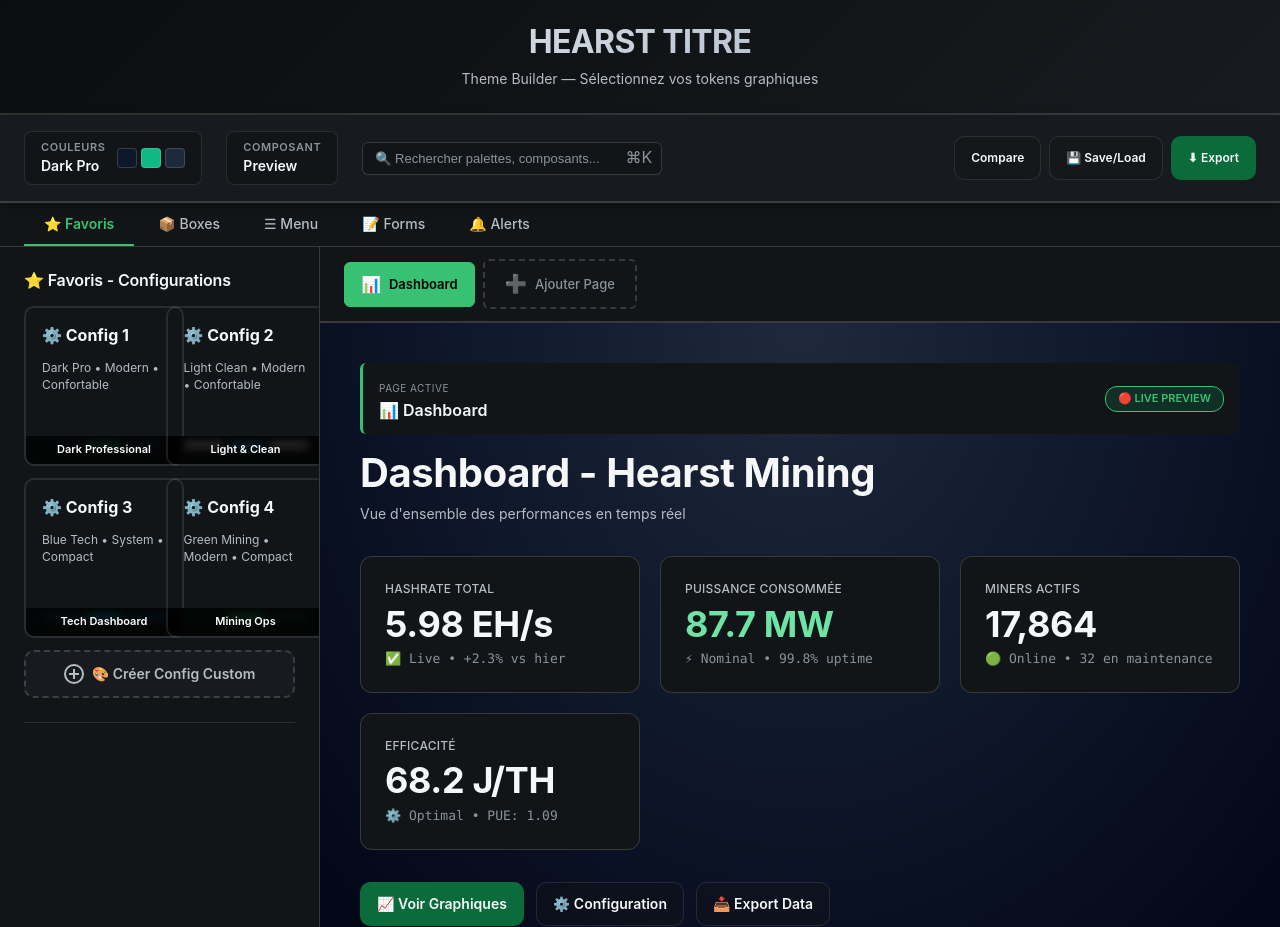
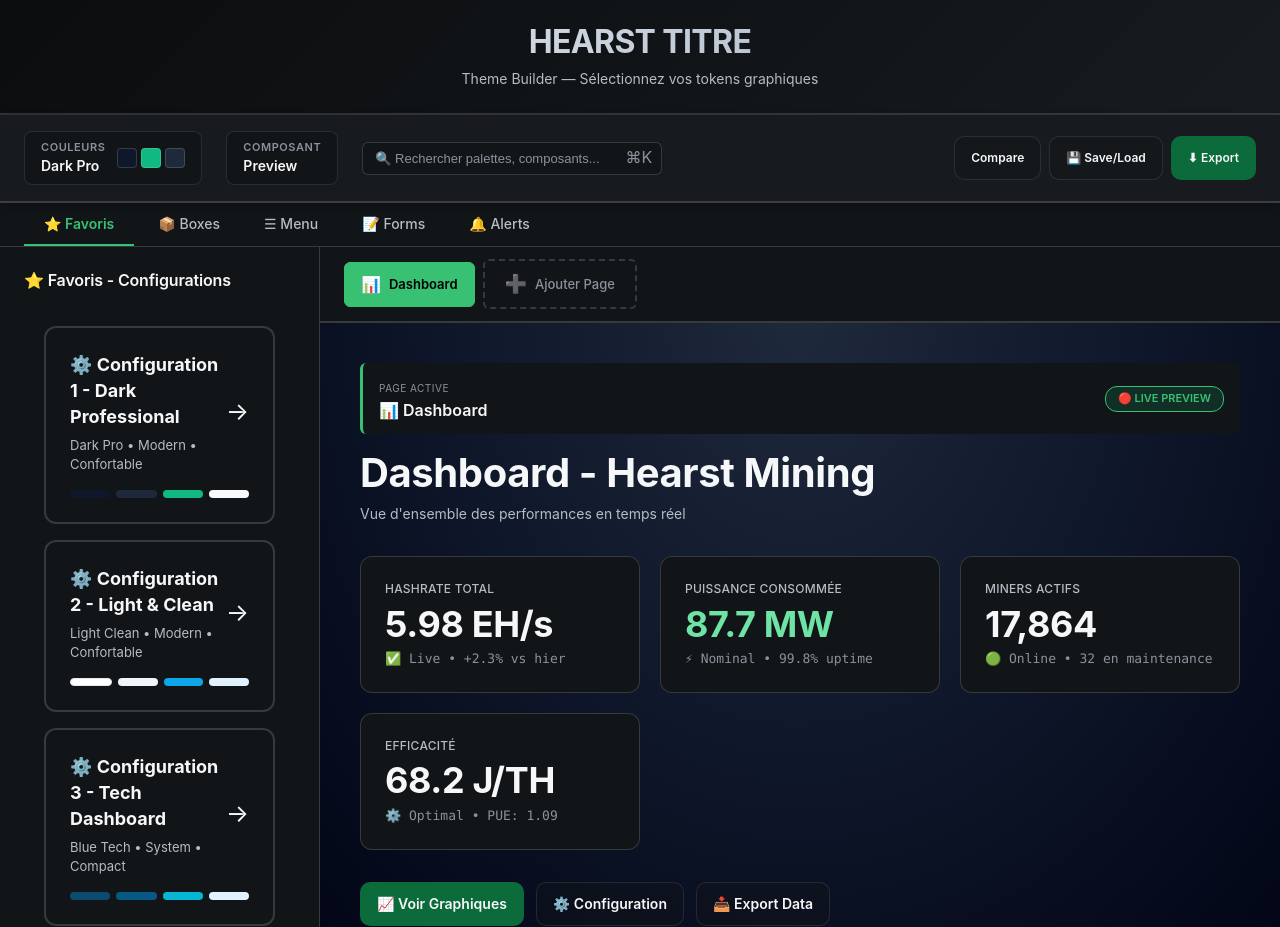
Before and after one commit to adrien-debug/Charte-Graphique-, a plain HTML site: page index.html in a window 1280 px wide. Drawn offline with Linux system fonts and the light colour scheme.

Commit message:
refactor: Full width vertical layout for config cards
✅ Config 1, 2, 3, 4 en disposition verticale
✅ Chaque config prend 100% de largeur
✅ Empilées les unes sous les autres
✅ Hover effects améliorés (translateY + shadow)
✅ Flèche → pour indiquer l'action
✅ Color preview bars en dessous de chaque config

Prêt pour CSS custom Config 1

```diff
--- a/index.html
+++ b/index.html
@@ -737,70 +737,109 @@
           <h2 class="token-section__title">⭐ Favoris - Configurations</h2>
         </div>
 
-        <div class="palette-grid">
+        <!-- Full Width Config Cards -->
+        <div style="display: flex; flex-direction: column; gap: 16px; padding: 20px;">
+
           <!-- Configuration 1: Dark Pro + Modern + Confortable -->
-          <div class="palette-card" onclick="applyConfigPreset('config1')" style="min-height: 160px;">
-            <div style="padding: 16px; height: 100%; display: flex; flex-direction: column; justify-content: space-between;">
+          <div onclick="applyConfigPreset('config1')" style="
+            width: 100%;
+            padding: 24px;
+            background: var(--ds-bg-surface-1);
+            border: 2px solid var(--ds-border-default);
+            border-radius: 12px;
+            cursor: pointer;
+            transition: all 0.3s ease;
+          " onmouseover="this.style.borderColor='var(--ds-green-400)'; this.style.transform='translateY(-2px)'; this.style.boxShadow='0 8px 24px rgba(16, 185, 129, 0.2)'" onmouseout="this.style.borderColor='var(--ds-border-default)'; this.style.transform='translateY(0)'; this.style.boxShadow='none'">
+            <div style="display: flex; align-items: center; justify-content: space-between; margin-bottom: 16px;">
               <div>
-                <div style="font-weight: 700; font-size: 16px; color: var(--ds-text-primary); margin-bottom: 12px;">⚙️ Config 1</div>
-                <div style="font-size: 12px; color: var(--ds-text-secondary); margin-bottom: 12px;">Dark Pro • Modern • Confortable</div>
-              </div>
-              <div style="display: flex; gap: 4px; margin-top: 8px;">
-                <div style="width: 100%; height: 6px; background: #0f172a; border-radius: 3px;"></div>
-                <div style="width: 100%; height: 6px; background: #10b981; border-radius: 3px;"></div>
-                <div style="width: 100%; height: 6px; background: #1e293b; border-radius: 3px;"></div>
-              </div>
-            </div>
-            <div class="palette-card__name">Dark Professional</div>
+                <div style="font-weight: 700; font-size: 18px; color: var(--ds-text-primary); margin-bottom: 6px;">⚙️ Configuration 1 - Dark Professional</div>
+                <div style="font-size: 13px; color: var(--ds-text-secondary);">Dark Pro • Modern • Confortable</div>
+              </div>
+              <div style="font-size: 24px;">→</div>
+            </div>
+            <div style="display: flex; gap: 6px; margin-top: 12px;">
+              <div style="flex: 1; height: 8px; background: #0f172a; border-radius: 4px;"></div>
+              <div style="flex: 1; height: 8px; background: #1e293b; border-radius: 4px;"></div>
+              <div style="flex: 1; height: 8px; background: #10b981; border-radius: 4px;"></div>
+              <div style="flex: 1; height: 8px; background: #f8fafc; border-radius: 4px;"></div>
+            </div>
           </div>
 
           <!-- Configuration 2: Light Clean + Modern + Confortable -->
-          <div class="palette-card" onclick="applyConfigPreset('config2')" style="min-height: 160px;">
-            <div style="padding: 16px; height: 100%; display: flex; flex-direction: column; justify-content: space-between;">
+          <div onclick="applyConfigPreset('config2')" style="
+            width: 100%;
+            padding: 24px;
+            background: var(--ds-bg-surface-1);
+            border: 2px solid var(--ds-border-default);
+            border-radius: 12px;
+            cursor: pointer;
+            transition: all 0.3s ease;
+          " onmouseover="this.style.borderColor='var(--ds-green-400)'; this.style.transform='translateY(-2px)'; this.style.boxShadow='0 8px 24px rgba(16, 185, 129, 0.2)'" onmouseout="this.style.borderColor='var(--ds-border-default)'; this.style.transform='translateY(0)'; this.style.boxShadow='none'">
+            <div style="display: flex; align-items: center; justify-content: space-between; margin-bottom: 16px;">
               <div>
-                <div style="font-weight: 700; font-size: 16px; color: var(--ds-text-primary); margin-bottom: 12px;">⚙️ Config 2</div>
-                <div style="font-size: 12px; color: var(--ds-text-secondary); margin-bottom: 12px;">Light Clean • Modern • Confortable</div>
-              </div>
-              <div style="display: flex; gap: 4px; margin-top: 8px;">
-                <div style="width: 100%; height: 6px; background: #ffffff; border: 1px solid #e2e8f0; border-radius: 3px;"></div>
-                <div style="width: 100%; height: 6px; background: #0ea5e9; border-radius: 3px;"></div>
-                <div style="width: 100%; height: 6px; background: #f1f5f9; border-radius: 3px;"></div>
-              </div>
-            </div>
-            <div class="palette-card__name">Light & Clean</div>
+                <div style="font-weight: 700; font-size: 18px; color: var(--ds-text-primary); margin-bottom: 6px;">⚙️ Configuration 2 - Light & Clean</div>
+                <div style="font-size: 13px; color: var(--ds-text-secondary);">Light Clean • Modern • Confortable</div>
+              </div>
+              <div style="font-size: 24px;">→</div>
+            </div>
+            <div style="display: flex; gap: 6px; margin-top: 12px;">
+              <div style="flex: 1; height: 8px; background: #ffffff; border: 1px solid #e2e8f0; border-radius: 4px;"></div>
+              <div style="flex: 1; height: 8px; background: #f1f5f9; border-radius: 4px;"></div>
+              <div style="flex: 1; height: 8px; background: #0ea5e9; border-radius: 4px;"></div>
+              <div style="flex: 1; height: 8px; background: #e0f2fe; border-radius: 4px;"></div>
+            </div>
           </div>
 
           <!-- Configuration 3: Blue Tech + System + Compact -->
-          <div class="palette-card" onclick="applyConfigPreset('config3')" style="min-height: 160px;">
-            <div style="padding: 16px; height: 100%; display: flex; flex-direction: column; justify-content: space-between;">
+          <div onclick="applyConfigPreset('config3')" style="
+            width: 100%;
+            padding: 24px;
+            background: var(--ds-bg-surface-1);
+            border: 2px solid var(--ds-border-default);
+            border-radius: 12px;
+            cursor: pointer;
+            transition: all 0.3s ease;
+          " onmouseover="this.style.borderColor='var(--ds-green-400)'; this.style.transform='translateY(-2px)'; this.style.boxShadow='0 8px 24px rgba(16, 185, 129, 0.2)'" onmouseout="this.style.borderColor='var(--ds-border-default)'; this.style.transform='translateY(0)'; this.style.boxShadow='none'">
+            <div style="display: flex; align-items: center; justify-content: space-between; margin-bottom: 16px;">
               <div>
-                <div style="font-weight: 700; font-size: 16px; color: var(--ds-text-primary); margin-bottom: 12px;">⚙️ Config 3</div>
-                <div style="font-size: 12px; color: var(--ds-text-secondary); margin-bottom: 12px;">Blue Tech • System • Compact</div>
-              </div>
-              <div style="display: flex; gap: 4px; margin-top: 8px;">
-                <div style="width: 100%; height: 6px; background: #0c4a6e; border-radius: 3px;"></div>
-                <div style="width: 100%; height: 6px; background: #06b6d4; border-radius: 3px;"></div>
-                <div style="width: 100%; height: 6px; background: #075985; border-radius: 3px;"></div>
-              </div>
-            </div>
-            <div class="palette-card__name">Tech Dashboard</div>
+                <div style="font-weight: 700; font-size: 18px; color: var(--ds-text-primary); margin-bottom: 6px;">⚙️ Configuration 3 - Tech Dashboard</div>
+                <div style="font-size: 13px; color: var(--ds-text-secondary);">Blue Tech • System • Compact</div>
+              </div>
+              <div style="font-size: 24px;">→</div>
+            </div>
+            <div style="display: flex; gap: 6px; margin-top: 12px;">
+              <div style="flex: 1; height: 8px; background: #0c4a6e; border-radius: 4px;"></div>
+              <div style="flex: 1; height: 8px; background: #075985; border-radius: 4px;"></div>
+              <div style="flex: 1; height: 8px; background: #06b6d4; border-radius: 4px;"></div>
+              <div style="flex: 1; height: 8px; background: #e0f2fe; border-radius: 4px;"></div>
+            </div>
           </div>
 
           <!-- Configuration 4: Green Mining + Modern + Compact -->
-          <div class="palette-card" onclick="applyConfigPreset('config4')" style="min-height: 160px;">
-            <div style="padding: 16px; height: 100%; display: flex; flex-direction: column; justify-content: space-between;">
+          <div onclick="applyConfigPreset('config4')" style="
+            width: 100%;
+            padding: 24px;
+            background: var(--ds-bg-surface-1);
+            border: 2px solid var(--ds-border-default);
+            border-radius: 12px;
+            cursor: pointer;
+            transition: all 0.3s ease;
+          " onmouseover="this.style.borderColor='var(--ds-green-400)'; this.style.transform='translateY(-2px)'; this.style.boxShadow='0 8px 24px rgba(16, 185, 129, 0.2)'" onmouseout="this.style.borderColor='var(--ds-border-default)'; this.style.transform='translateY(0)'; this.style.boxShadow='none'">
+            <div style="display: flex; align-items: center; justify-content: space-between; margin-bottom: 16px;">
               <div>
-                <div style="font-weight: 700; font-size: 16px; color: var(--ds-text-primary); margin-bottom: 12px;">⚙️ Config 4</div>
-                <div style="font-size: 12px; color: var(--ds-text-secondary); margin-bottom: 12px;">Green Mining • Modern • Compact</div>
-              </div>
-              <div style="display: flex; gap: 4px; margin-top: 8px;">
-                <div style="width: 100%; height: 6px; background: #052e16; border-radius: 3px;"></div>
-                <div style="width: 100%; height: 6px; background: #22c55e; border-radius: 3px;"></div>
-                <div style="width: 100%; height: 6px; background: #14532d; border-radius: 3px;"></div>
-              </div>
-            </div>
-            <div class="palette-card__name">Mining Ops</div>
-          </div>
+                <div style="font-weight: 700; font-size: 18px; color: var(--ds-text-primary); margin-bottom: 6px;">⚙️ Configuration 4 - Mining Ops</div>
+                <div style="font-size: 13px; color: var(--ds-text-secondary);">Green Mining • Modern • Compact</div>
+              </div>
+              <div style="font-size: 24px;">→</div>
+            </div>
+            <div style="display: flex; gap: 6px; margin-top: 12px;">
+              <div style="flex: 1; height: 8px; background: #052e16; border-radius: 4px;"></div>
+              <div style="flex: 1; height: 8px; background: #14532d; border-radius: 4px;"></div>
+              <div style="flex: 1; height: 8px; background: #22c55e; border-radius: 4px;"></div>
+              <div style="flex: 1; height: 8px; background: #dcfce7; border-radius: 4px;"></div>
+            </div>
+          </div>
+
         </div>
 
         <button class="add-button" onclick="openCustomConfigCreator()">
```
